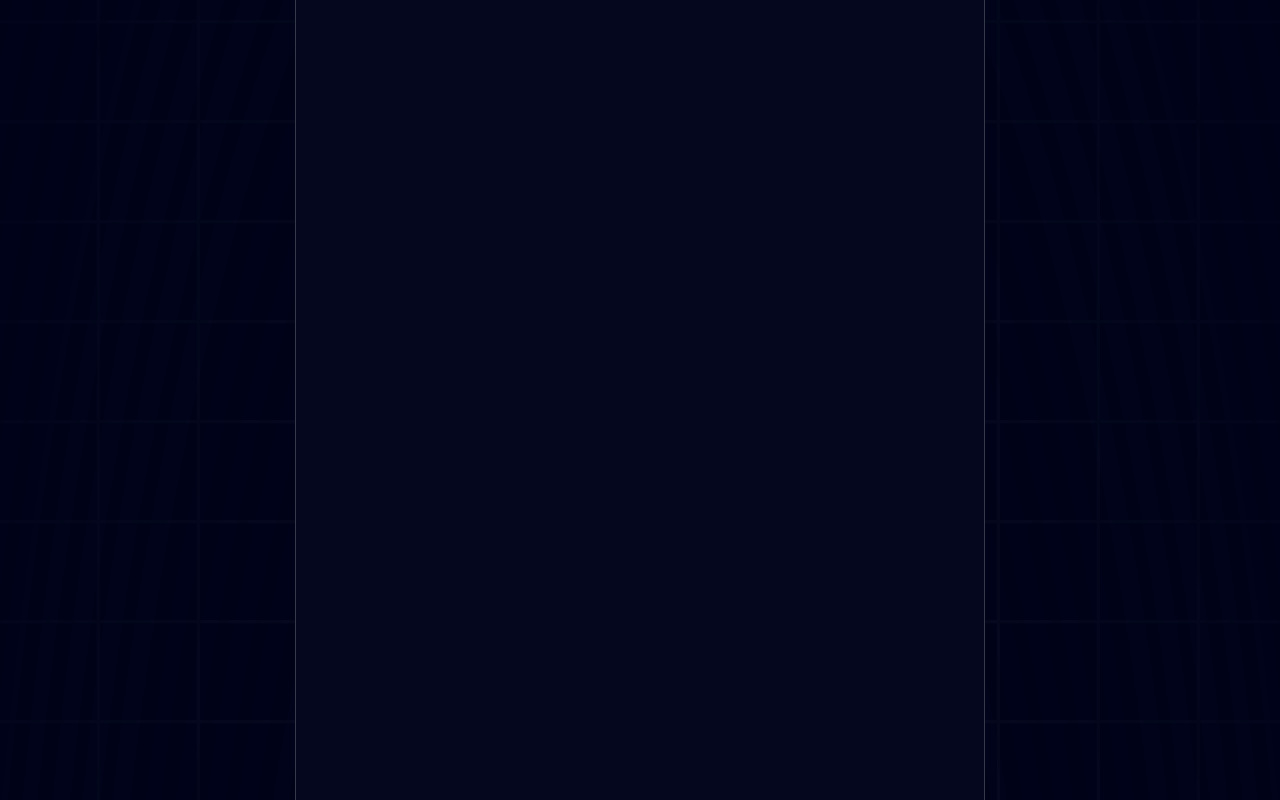
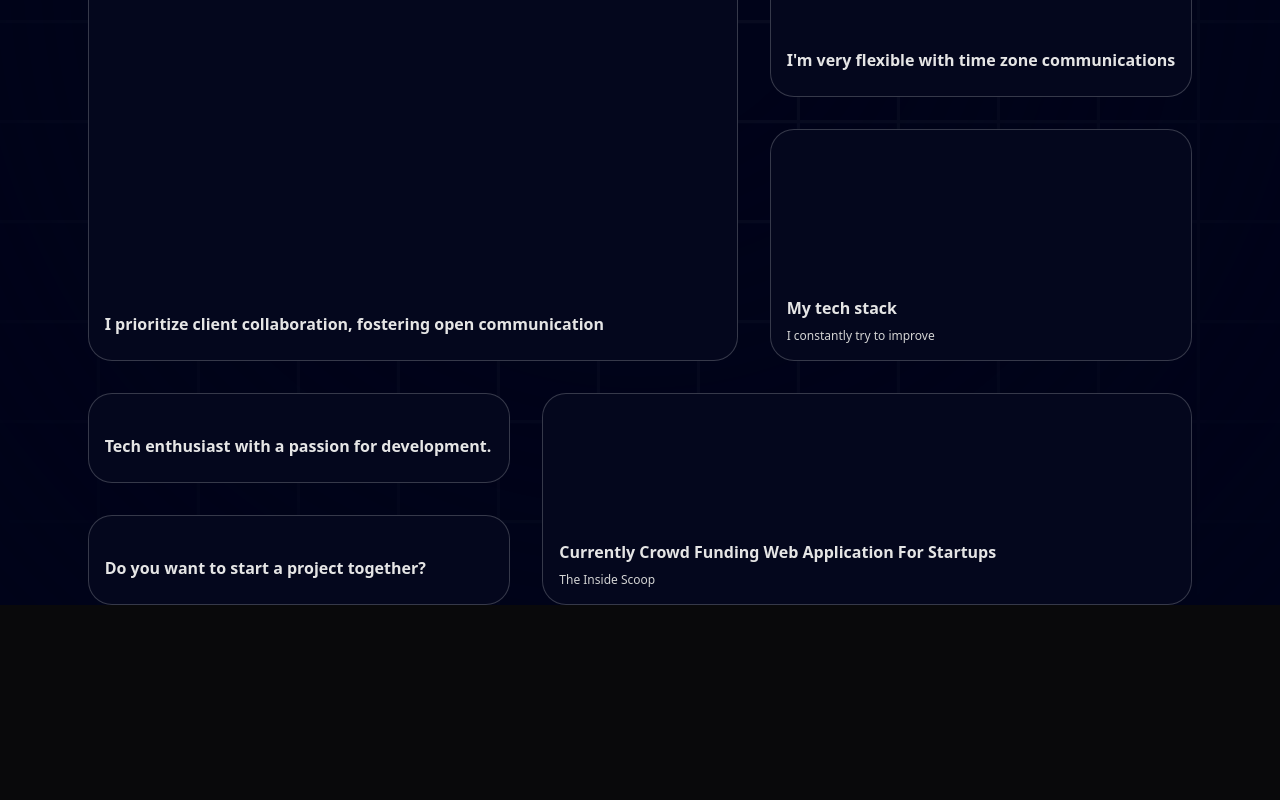
Before and after one commit to jagath411/jagath_webapp, a Next.js app: page / in a window 1280 px wide. Shown: the part 680-1480 px from the top of the page. After the commit the page ends 1285 px from the top, so only its background shows below. Built offline with nearby package versions, Linux system fonts and the light colour scheme.

Commit message:
Grid Fixesss

```diff
--- a/components/ui/BentoGrid.tsx
+++ b/components/ui/BentoGrid.tsx
@@ -10,7 +10,7 @@ export const BentoGrid = ({
   return (
     <div
       className={cn(
-        "grid md:auto-rows-[18rem] grid-cols-1 md:grid-cols-3 gap-4 max-w-7xl mx-auto ",
+        "grid grid-cols-1 md:grid-cols-6 lg:grid-cols-5 md:grid-row-7 gap-4 lg:gap-8 mx-auto",
         className
       )}
     >
@@ -47,9 +47,10 @@ export const BentoGridItem = ({
       style={{
         background: "rgb(4,7,29)",
         backgroundColor:
-          "linear-gradient(90deg, rgba(4,4,123,1) 0%, rgba(0,0,0,1) 83%, rgba(64,167,255,1) 294%)",
+          "linear-gradient(90deg, rgba(4,7,29,1) 0%, rgba(12,14,35,1) 100%)",
       }}
     >
+      <div className={`${id == 6}&&'flex justify-center h-full'`}></div>
       <div className="group-hover/bento:translate-x-2 transition duration-200">
         <div className="font-sans font-bold text-neutral-600 dark:text-neutral-200 mb-2 mt-2">
           {title}
--- a/data/index.ts
+++ b/data/index.ts
@@ -49,7 +49,7 @@ export const gridItems = [
 
   {
     id: 5,
-    title: "Currently building a JS Animation library",
+    title: "Currently Crowd Funding Web Application For Startups",
     description: "The Inside Scoop",
     className: "md:col-span-3 md:row-span-2",
     imgClassName: "absolute right-0 bottom-0 md:w-96 w-60",
```
